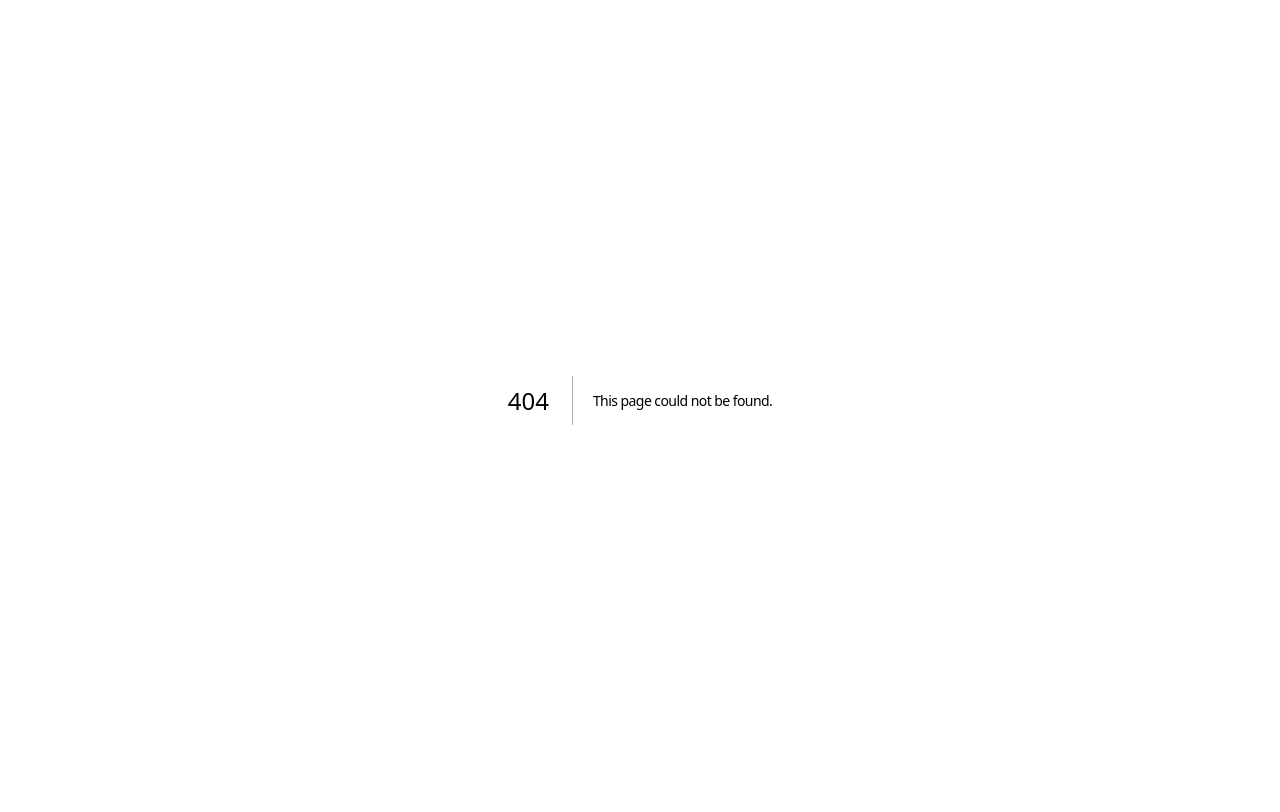
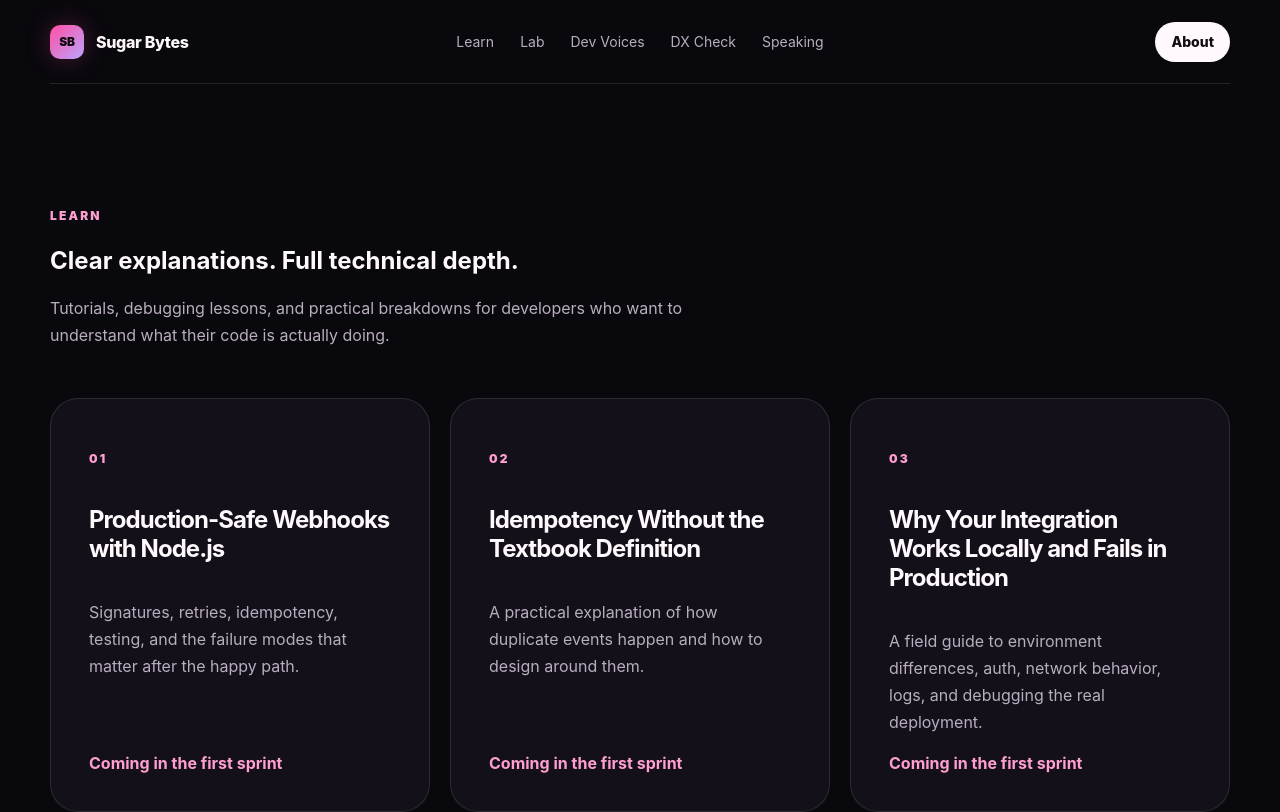
Before and after one commit to KatrinaFinney/sugar-bytes, a Next.js app: page /learn in a window 1280 px wide. Before the commit this address had no page. Shown: the top 812 px of the page. Built offline with nearby package versions, Linux system fonts and the light colour scheme.

Commit message:
Add Learn page

```diff
--- /dev/null
+++ b/app/learn/page.tsx
@@ -0,0 +1,15 @@
+export default function LearnPage() {
+  const topics = [
+    { title: "Production-Safe Webhooks with Node.js", copy: "Signatures, retries, idempotency, testing, and the failure modes that matter after the happy path." },
+    { title: "Idempotency Without the Textbook Definition", copy: "A practical explanation of how duplicate events happen and how to design around them." },
+    { title: "Why Your Integration Works Locally and Fails in Production", copy: "A field guide to environment differences, auth, network behavior, logs, and debugging the real deployment." },
+  ];
+  return (
+    <main>
+      <header className="site-header"><a className="brand" href="/"><span className="brand-mark">SB</span><span>Sugar Bytes</span></a><nav className="nav"><a href="/learn">Learn</a><a href="/lab">Lab</a><a href="/dev-voices">Dev Voices</a><a href="/dx-check">DX Check</a><a href="/speaking">Speaking</a></nav><a className="button button-small" href="/about">About</a></header>
+      <section className="section"><div className="section-heading"><p className="kicker">LEARN</p><h1>Clear explanations. Full technical depth.</h1><p>Tutorials, debugging lessons, and practical breakdowns for developers who want to understand what their code is actually doing.</p></div><div className="program-grid">{topics.map((topic, index) => <article className="program-card" key={topic.title}><p className="kicker">0{index + 1}</p><h2>{topic.title}</h2><p>{topic.copy}</p><span className="text-link">Coming in the first sprint</span></article>)}</div></section>
+      <section className="section community-section"><div className="community-card"><p className="kicker">EDITORIAL PROMISE</p><h2>Easier to understand does not mean watered down.</h2><p>Sugar Bytes starts from real implementation details, then explains them with enough context that developers can use the idea, debug it, and make better decisions with it.</p></div></section>
+      <footer><div className="brand"><span className="brand-mark">SB</span><span>Sugar Bytes</span></div><p>Build better. Understand deeper.</p><p>© 2026 Sugar Bytes</p></footer>
+    </main>
+  );
+}
```
